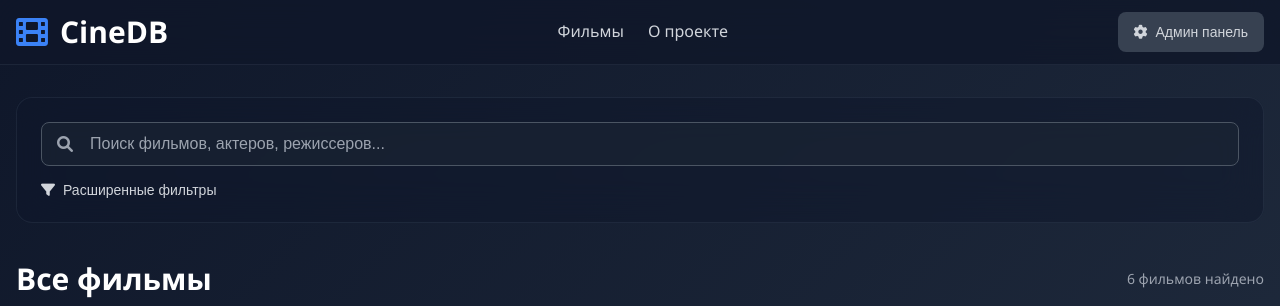
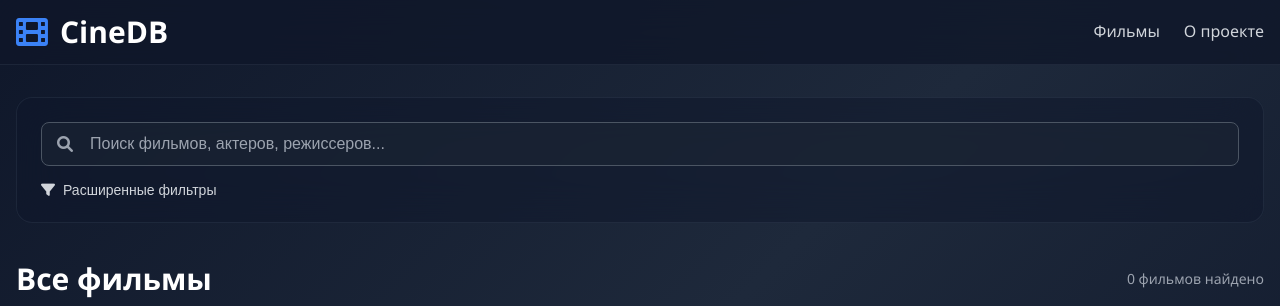
Before and after one commit to yasko2009/Project_2_sait, a plain HTML site: page index.html in a window 1280 px wide. Shown: the top 306 px of the page. Drawn offline with Linux system fonts and the light colour scheme.

Commit message:
удаление админ панели

```diff
--- a/index.html
+++ b/index.html
@@ -24,10 +24,6 @@
         </ul>
       </nav>
       <!--  -->
-                <button id="adminToggle" class="admin-btn">
-                    <i class="fas fa-cog"></i>
-                    <span>Админ панель</span>
-                </button>
             </div>
         </div>
     </header>
```
